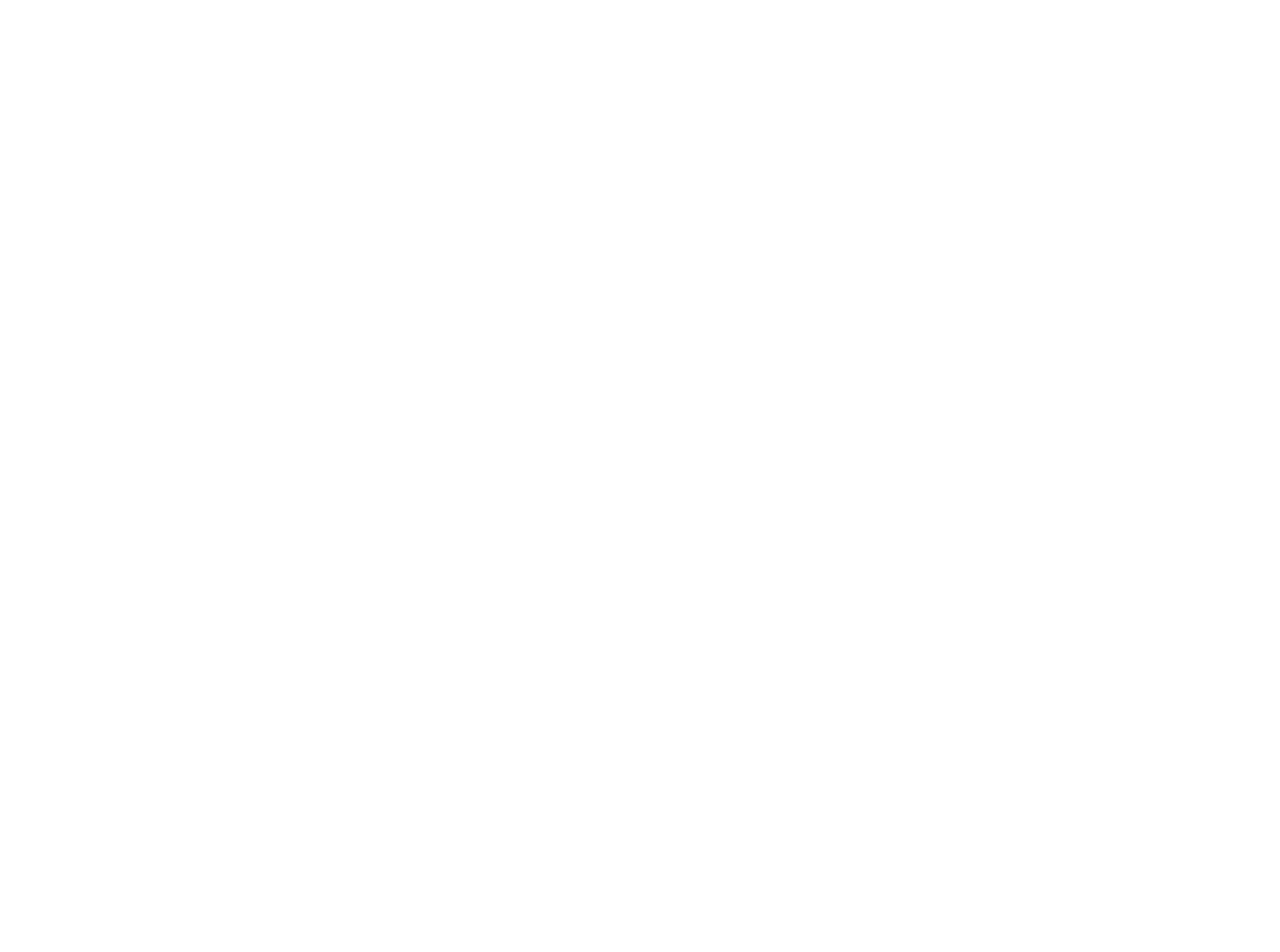
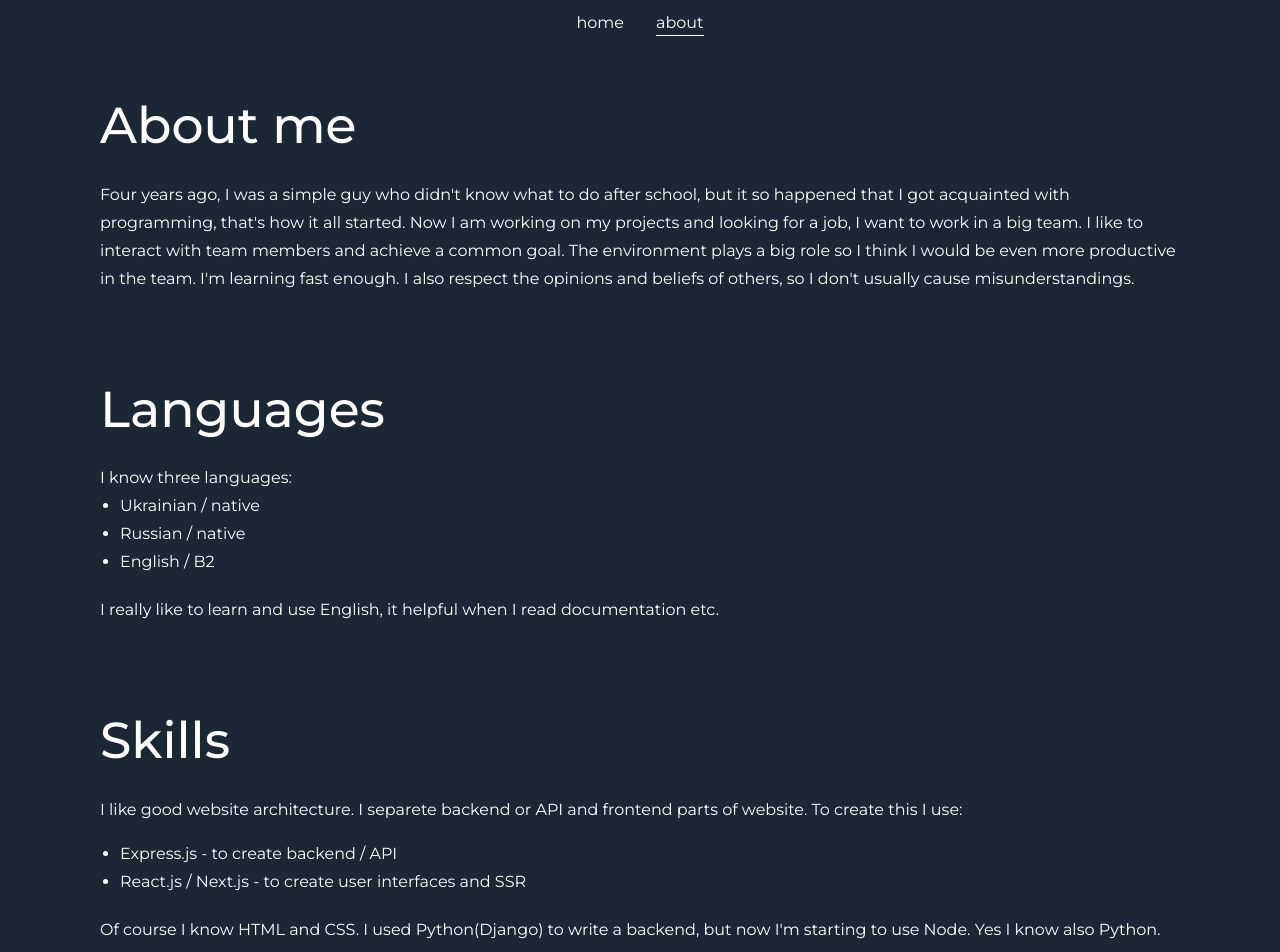
Before and after one commit to oleksandr-petryk/petryk, a Next.js app in the folder frontend/: page /about in a window 1280 px wide. Shown: the top 952 px of the page. Before the commit the page ends 800 px from the top, so only its background shows below. Built offline with nearby package versions, Linux system fonts and the light colour scheme.

Commit message:
Resolve #37

```diff
--- a/frontend/components/Background/background.module.css
+++ b/frontend/components/Background/background.module.css
@@ -18,8 +18,8 @@
     object-fit: cover;
 }
 .background_eclipse {
-    background: rgba(0, 0, 0, 0.35);
-    backdrop-filter: blur(8px);
+    background: rgba(0, 0, 0, 0.4);
+    backdrop-filter: blur(15px);
     height: 100%;
     width: 100%;
     position: absolute;
--- a/frontend/components/Base/Navigation.js
+++ b/frontend/components/Base/Navigation.js
@@ -20,7 +20,7 @@
                         className={
                             router == '/'
                                 ? "navigation-active"
-                                : '123'
+                                : null
                         }
                     >
                         home
@@ -41,9 +41,9 @@
                     </a>
                 </Link>
 
-                <Link href="/">
+                {/* <Link href="/">
                     <a>works</a>
-                </Link>
+                </Link>  */}
             </nav>
         </div>
     )
--- a/frontend/pages/about.js
+++ b/frontend/pages/about.js
@@ -1,9 +1,74 @@
 import PropTypes from 'prop-types'
+import BaseLayout from '../components/Layouts/BaseLayout.js'
+import Background from '../components/Background/Background.js'
+
+import cls from '../styles/about/about.module.css'
 
 
 const About = () => {
+    const newBG = (
+        <style jsx global>
+            {`
+                body{
+                    background: #1B2735;
+                }
+            `}
+        </style>
+    )
     return (
-        <h1>About page</h1>
+        <BaseLayout>
+            {newBG}
+
+            <div className="container">
+
+                <h2>About me</h2>
+
+                <p>
+                    Four years ago, I was a simple guy who didn't know what to do after school, but it so happened that I got acquainted with programming, that's how it all started. Now I am working on my projects and looking for a job, I want to work in a big team. I like to interact with team members and achieve a common goal. The environment plays a big role so I think I would be even more productive in the team. I'm learning fast enough. I also respect the opinions and beliefs of others, so I don't usually cause misunderstandings.
+                </p>
+
+            </div>
+
+            <div className="container">
+
+                <h2>Languages</h2>
+
+                <p className="text-clean">I know three languages:</p>
+
+                <ul>
+                    <li>Ukrainian / native</li>
+                    <li>Russian / native</li>
+                    <li>English / B2</li>
+                </ul>
+
+                <p>I really like to learn and use English, it helpful when I read documentation etc.</p>
+
+            </div>
+
+            <div className="container">
+
+                <h2>Skills</h2>
+
+                <p>I like good website architecture. I separete backend or API and frontend parts of website. To create this I use:</p>
+
+                <ul>
+                    <li>Express.js - to create backend / API </li>
+                    <li>React.js / Next.js - to create user interfaces and SSR</li>
+                </ul>
+
+                <p>Of course I know HTML and CSS. I used Python(Django) to write a backend, but now I'm starting to use Node. Yes I know also Python.</p>
+
+                <p>Ready product require to server, so I can set up Linux servers, I use:</p>
+
+                <ul>
+                    <li>SSH - to interact with the server</li>
+                    <li>VIM - to edit data in the server, I like it</li>
+                    <li>Nginx - I use it as web server</li>
+                </ul>
+
+            </div>
+
+        </BaseLayout>
     )
 }
 
--- a/frontend/styles/base/base.css
+++ b/frontend/styles/base/base.css
@@ -13,6 +13,9 @@
 .container {
     width: var(--container-width);
     padding: 0 var(--container-padding);
+}
+.container:not(:last-child) {
+    margin-bottom: 20px;
 }
 .container-flugid {
     width: 100%;
@@ -47,7 +50,7 @@
 @media only screen and (min-width: 0px) and (max-width: 480px) {
     * {
         --container-width: 100%;
-        --container-padding: 16px;
+        --container-padding: 20px;
     }
 }
 
--- a/frontend/styles/base/typology.css
+++ /dev/null
@@ -1,182 +0,0 @@
-* {
-    font-size: 100%; /* 16px */
-    font-weight: 400;
-    line-height: 1.75;
-
-    font-family: Montserrat, sans-serif;
-
-    --color: #fff;
-    --color-revert: #000;
-    --color-link: rgb(107, 129, 255);
-    --color-bold: rgb(255, 255, 255);
-    --color-title: rgb(255, 255, 255);
-
-    color: var(--color);
-}
-
-p {
-    margin-bottom: 1rem;
-}
-b {
-    font-weight: 500;
-    margin-bottom: 1rem;
-}
-a {
-    color: var(--color-link);
-    font-size: 16px;
-    text-decoration: none;
-}
-
-h1, h2, h3, h4, h5 {
-    color: var(--color-title);
-    margin: 3rem 0 1.38rem;
-    font-weight: 500;
-    line-height: 1.3;
-}
-
-
-/* XS / Extra small */
-@media only screen and (min-width: 0px) and (max-width: 480px) {
-    h1 {
-        margin-top: 0;
-        font-size: 1.802rem;
-    }
-    h2 {
-        font-size: 1.602rem;
-    }
-    h3 {
-        font-size: 1.424rem;
-    }
-    h4 {
-        font-size: 1.266rem;
-    }
-    h5 {
-        font-size: 1.125rem;
-    }
-
-    small, .text_small {
-        font-size: 0.889rem;
-    }
-}
-
-/* SM / Small */
-@media only screen and (min-width: 481px) and (max-width: 768px) {
-    h1 {
-        margin-top: 0;
-        font-size: 2.488rem;
-    }
-    h2 {
-        font-size: 2.074rem;
-    }
-    h3 {
-        font-size: 1.728rem;
-    }
-    h4 {
-        font-size: 1.44rem;
-    }
-    h5 {
-        font-size: 1.2rem;
-    }
-
-    small, .text_small {font-size: 0.833rem;}
-}
-
-/* MD / Medium */
-@media only screen and (min-width: 769px) and (max-width: 992px) {
-    h1 {
-        margin-top: 0;
-        font-size: 2.488rem;
-    }
-    h2 {
-        font-size: 2.074rem;
-    }
-    h3 {
-        font-size: 1.728rem;
-    }
-    h4 {
-        font-size: 1.44rem;
-    }
-    h5 {
-        font-size: 1.2rem;
-    }
-
-    small,
-    .text_small {
-        font-size: 0.833rem;
-    }
-}
-
-/* LG / Large */
-@media only screen and (min-width: 993px) and (max-width: 1200px) {
-    h1 {
-        margin-top: 0;
-        font-size: 3.052rem;
-    }
-    h2 {
-        font-size: 2.441rem;
-    }
-    h3 {
-        font-size: 1.953rem;
-    }
-    h4 {
-        font-size: 1.563rem;
-    }
-    h5 {
-        font-size: 1.25rem;
-    }
-
-    small,
-    .text_small {
-        font-size: 0.8rem;
-    }
-}
-
-/* XL / Extra large */
-@media only screen and (min-width: 1201px) and (max-width: 1400px) {
-    h1 {
-        margin-top: 0;
-        font-size: 4.209rem;
-    }
-    h2 {
-        font-size: 3.157rem;
-    }
-    h3 {
-        font-size: 2.369rem;
-    }
-    h4 {
-        font-size: 1.777rem;
-    }
-    h5 {
-        font-size: 1.333rem;
-    }
-
-    small,
-    .text_small {
-        font-size: 0.75rem;
-    }
-}
-
-/* XXL / Extra extra large */
-@media only screen and (min-width: 1401px) {
-    h1 {
-        margin-top: 0;
-        font-size: 4.209rem;
-    }
-    h2 {
-        font-size: 3.157rem;
-    }
-    h3 {
-        font-size: 2.369rem;
-    }
-    h4 {
-        font-size: 1.777rem;
-    }
-    h5 {
-        font-size: 1.333rem;
-    }
-
-    small,
-    .text_small {
-        font-size: 0.75rem;
-    }
-}
```
Also changed, not shown: frontend/styles/about/about.module.css (added), 1 other file (tests, documents, lock files or other folders).
